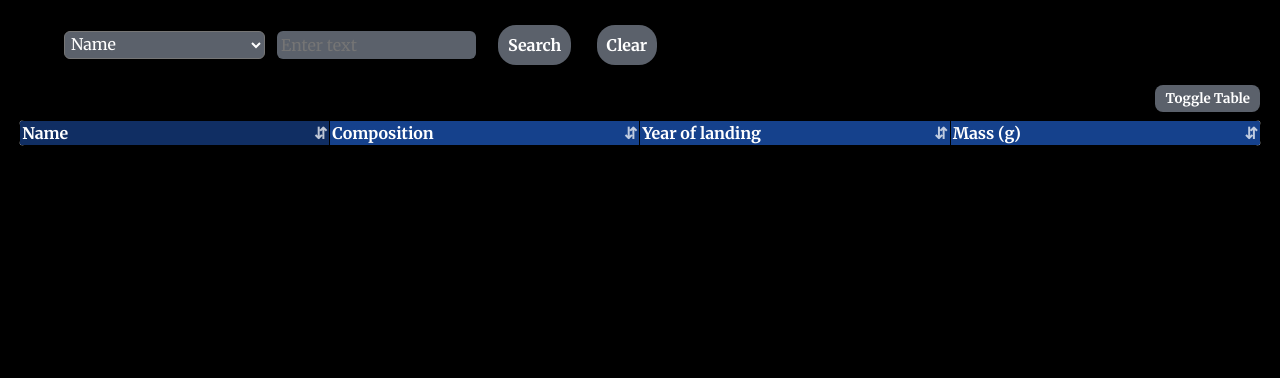
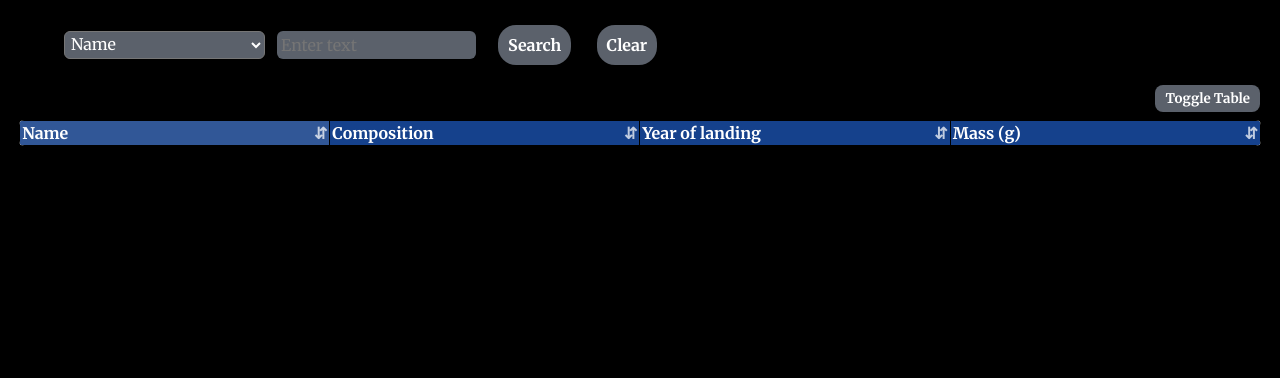
Before and after one commit to chingu-voyages/v45-tier1-team-11, a plain HTML site: page voyage-project-tier1-fireball/index.html in a window 1280 px wide. In both pictures the pointer is over the element 174 px from the left and 880 px from the top of the page. Shown: the part 748-1126 px from the top of the page. Drawn offline with nearby package versions, Linux system fonts and the light colour scheme; no server answers; a web font is replaced by a local one.

Commit message:
Change colour hover

```diff
--- a/voyage-project-tier1-fireball/styles.css
+++ b/voyage-project-tier1-fireball/styles.css
@@ -221,7 +221,7 @@
   }
 
   th:hover {
-    background-color: #102e63;
+    background-color: #15418cda;
   }
 
   tr:hover {
```
